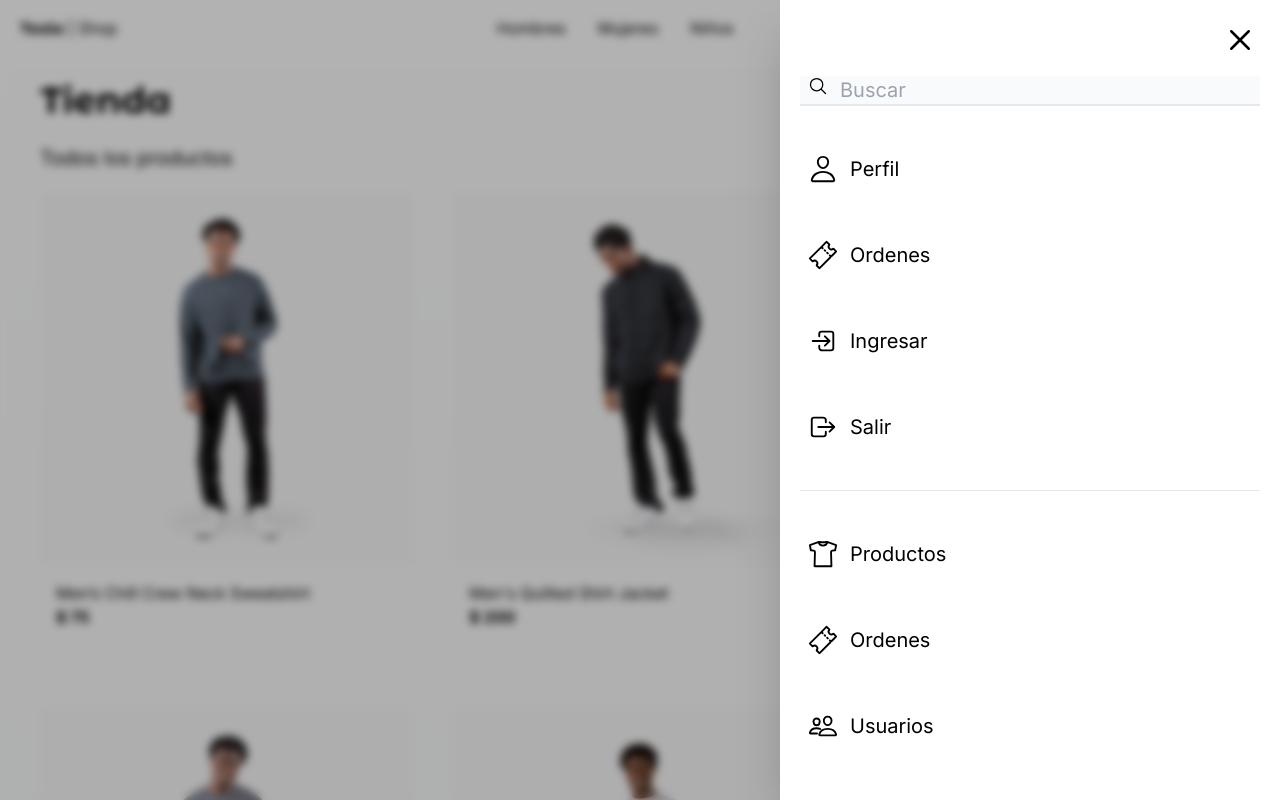
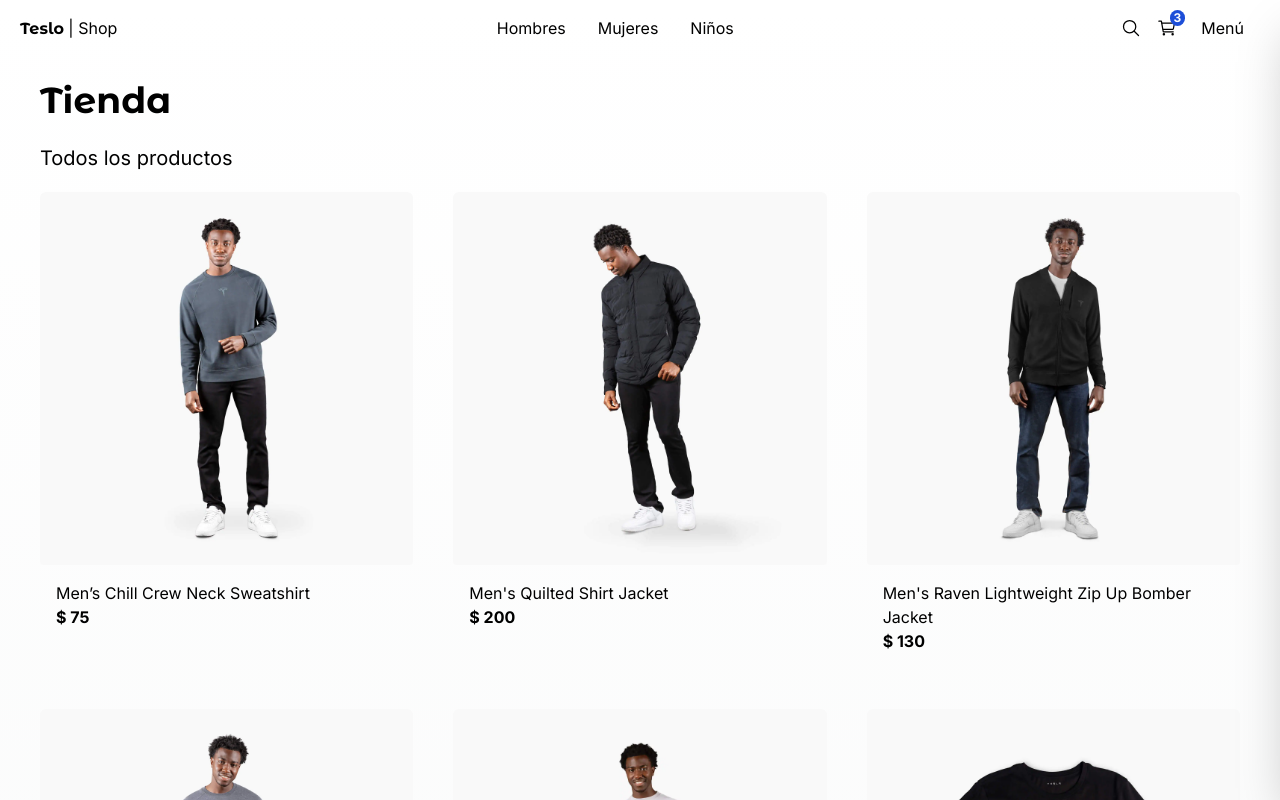
Before and after one commit to UriiSanchez/teslo-shop, a Next.js app: page / in a window 1280 px wide. Shown: the top 800 px of the page. Built offline with nearby package versions, Linux system fonts and the light colour scheme.

Commit message:
Dev Cerón | add: integration zustand for management global state

```diff
--- a/package.json
+++ b/package.json
@@ -9,10 +9,12 @@
     "lint": "next lint"
   },
   "dependencies": {
+    "clsx": "^2.1.1",
     "next": "14.2.3",
     "react": "^18",
     "react-dom": "^18",
-    "react-icons": "^5.2.1"
+    "react-icons": "^5.2.1",
+    "zustand": "^4.5.2"
   },
   "devDependencies": {
     "@types/node": "^20",
--- a/src/components/sidebar/Sidebar.tsx
+++ b/src/components/sidebar/Sidebar.tsx
@@ -1,6 +1,7 @@
 "use client";
+import React from "react";
 import Link from "next/link";
-import React from "react";
+import clsx from "clsx";
 import {
 	IoCloseOutline,
 	IoLogInOutline,
@@ -12,19 +13,39 @@
 	IoTicketOutline,
 } from "react-icons/io5";
 
+import { useUIStore } from "@/store";
+
 export const Sidebar = () => {
+	const isSideMenuOpen = useUIStore((state) => state.isSideMenuOpen);
+	const closeMenu = useUIStore((state) => state.closeSideMenu);
+
 	return (
 		<div className=''>
-			{/* Background black */}
-			<div className='fixed top-0 left-0 w-screen h-screen z-10 bg-black opacity-30' />
-			{/* Blur */}
-			<div className='fade-in fixed top-0 left-0 w-screen h-screen z-10 backdrop-filter backdrop-blur-sm' />
+			{isSideMenuOpen && (
+				<>
+					{/* Background black */}
+					<div className='fixed top-0 left-0 w-screen h-screen z-10 bg-black opacity-30' />
+					{/* Blur */}
+					<div
+						onClick={closeMenu}
+						className='fade-in fixed top-0 left-0 w-screen h-screen z-10 backdrop-filter backdrop-blur-sm'
+					/>
+				</>
+			)}
+
 			{/* Sidemenu */}
-			<nav className='fixed p-5 right-0 top-0 w-[500px] h-screen bg-white z-20 shadow-2xl transform transition-all duration-300'>
+			<nav
+				className={clsx(
+					"fixed p-5 right-0 top-0 w-[400px] h-screen bg-white z-20 shadow-2xl transform transition-all duration-300",
+					{
+						"translate-x-full": !isSideMenuOpen,
+					}
+				)}
+			>
 				<IoCloseOutline
 					size={40}
 					className='absolute top-5 right-5 cursor-pointer'
-					onClick={() => console.log("click")}
+					onClick={() => closeMenu()}
 				/>
 				{/* input */}
 				<div className='relative mt-14'>
--- a/src/components/ui/top-menu/TopMenu.tsx
+++ b/src/components/ui/top-menu/TopMenu.tsx
@@ -1,10 +1,13 @@
+"use client";
 import React from "react";
 import Link from "next/link";
 import { IoCartOutline, IoSearchOutline } from "react-icons/io5";
 
 import { titleFont } from "@/config/fonts";
+import { useUIStore } from "@/store";
 
 export const TopMenu = () => {
+	const openMenu = useUIStore((state) => state.openSideMenu);
 	return (
 		<div className='flex px-5 justify-between items-center w-full'>
 			<div>
@@ -49,7 +52,10 @@
 						<IoCartOutline className='w-5 h-5' />
 					</div>
 				</Link>
-				<button className='m-2 p-2 rounded-md transition-all hover:bg-gray-100'>
+				<button
+					onClick={openMenu}
+					className='m-2 p-2 rounded-md transition-all hover:bg-gray-100'
+				>
 					Menú
 				</button>
 			</div>
--- /dev/null
+++ b/src/store/index.ts
@@ -0,0 +1 @@
+export * from "./ui/ui-store";
--- /dev/null
+++ b/src/store/ui/ui-store.ts
@@ -0,0 +1,13 @@
+import { create } from "zustand";
+
+interface State {
+	isSideMenuOpen: boolean;
+	openSideMenu: () => void;
+	closeSideMenu: () => void;
+}
+
+export const useUIStore = create<State>()((set) => ({
+	isSideMenuOpen: false,
+	openSideMenu: () => set({ isSideMenuOpen: true }),
+	closeSideMenu: () => set({ isSideMenuOpen: false }),
+}));
```
Also changed, not shown: 1 other file (tests, documents, lock files or other folders).
